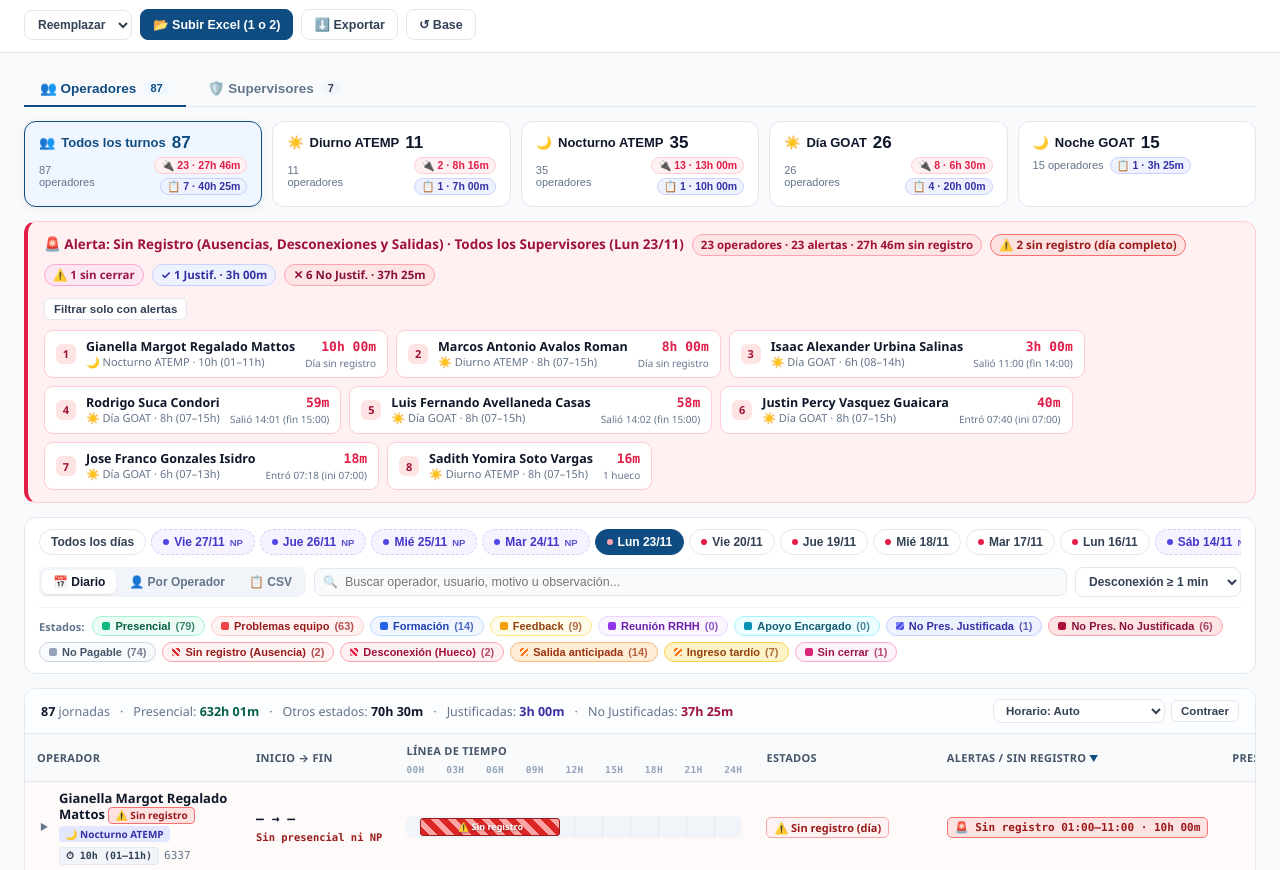
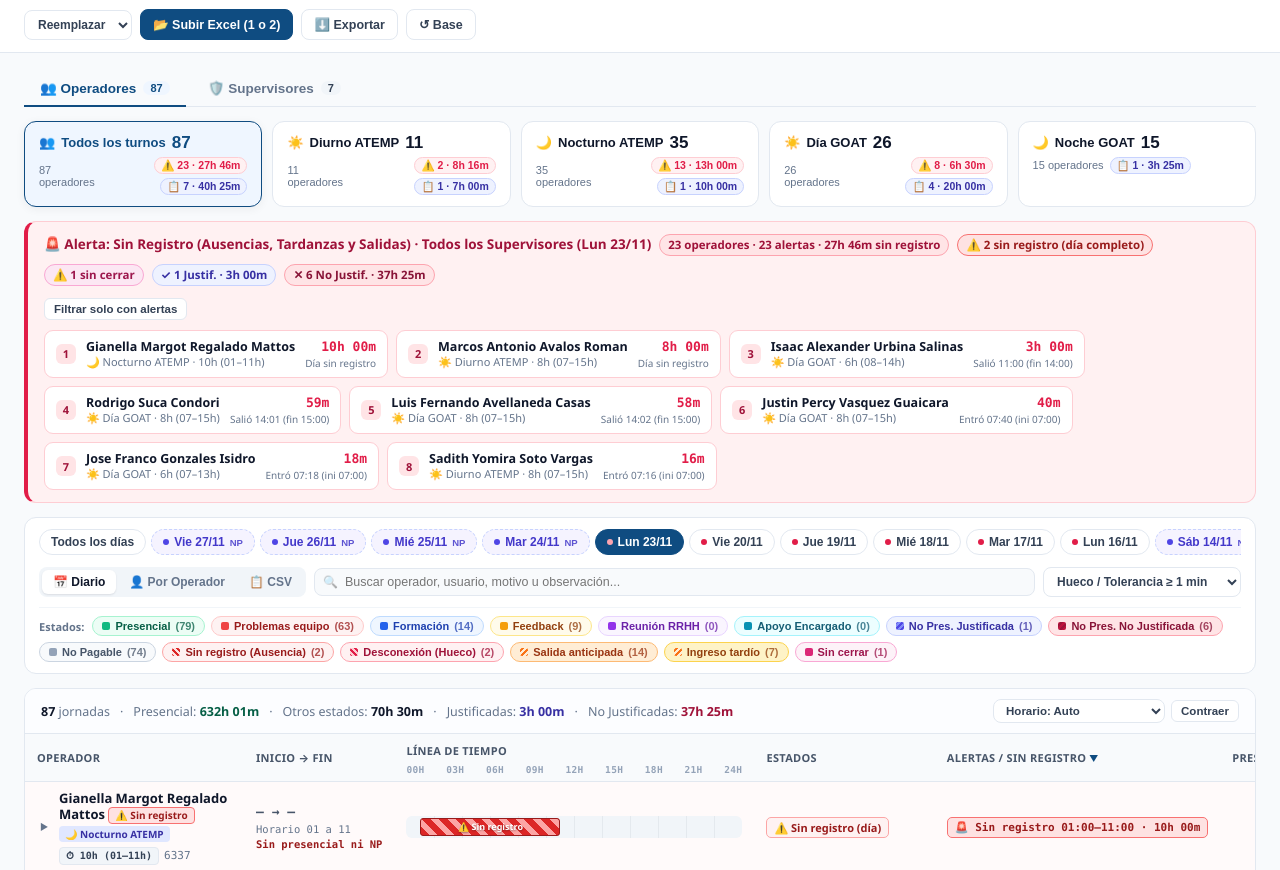
Before and after one commit to vicmanuel99-hub/control-horas-presenciales, a plain HTML site: page index.html in a window 1280 px wide. Shown: the part 58-928 px from the top of the page. Drawn offline with Linux system fonts and the light colour scheme.

Commit message:
Mostrar horario asignado debajo del logueo y quitar alertas de huecos internos (v7)

```diff
--- a/app.js
+++ b/app.js
@@ -265,13 +265,12 @@ function exportCSV() {
     'Fecha', 'Rol', 'Grupo', 'Horario Habitual', 'Usuario', 'Nombre', 'Inicio', 'Fin',
     'Presencial', 'Otros Estados', 'Detalle Estados',
     'No Pres. Justificadas', 'No Pres. No Justificadas', 'Recuperar H.', 'Detalle No Presencial',
-    'Alertas Sin Registro', 'Tiempo Sin Registro', 'Detalle Desconexiones / Salida Ant. / Tardío', 'Sin Cerrar'
+    'Alertas Sin Registro', 'Tiempo Sin Registro', 'Detalle Alertas (Ausencia / Salida Ant. / Tardío)', 'Sin Cerrar'
   ];
   const body = rows.map(d => {
     const det = [
       ...(d.unregAbsence ? [`Ausencia sin registro ${d.unregAbsence.startTime}-${d.unregAbsence.endTime} (${fmtHM(d.unregAbsence.durationMin)})`] : []),
       ...(d.lateEntry ? [`Ingreso tardío ${d.lateEntry.startTime}-${d.lateEntry.endTime} (${fmtHM(d.lateEntry.durationMin)})`] : []),
-      ...d.gaps.map(g => `Hueco ${g.startTime}-${g.endTime} (${fmtHM(g.durationMin)})`),
       ...(d.earlyExit ? [`Salida ant. ${d.earlyExit.startTime}-${d.earlyExit.endTime} (${fmtHM(d.earlyExit.durationMin)})`] : [])
     ].join(' | ');
     const npDet = d.npRecords.map(r => `${r.tipo} - ${r.motivo} ${r.startTimeStr}-${r.endTimeStr} (${fmtHM(r.durationMin)})`).join(' | ');
--- a/index.html
+++ b/index.html
@@ -5,7 +5,7 @@
   <meta name="viewport" content="width=device-width, initial-scale=1.0" />
   <title>Control de Horas Presenciales y Desconexiones</title>
   <script src="https://cdn.sheetjs.com/xlsx-0.20.2/package/dist/xlsx.full.min.js"></script>
-  <link rel="stylesheet" href="./styles.css?v=6" />
+  <link rel="stylesheet" href="./styles.css?v=7" />
 </head>
 <body>
   <div class="drop-overlay" id="drop-overlay">
@@ -153,11 +153,11 @@
           <input type="text" id="f-search" placeholder="Buscar operador, usuario, motivo u observación..." />
         </div>
 
-        <select class="select-clean" id="f-mingap" title="Duración mínima para contar como desconexión">
-          <option value="1" selected>Desconexión ≥ 1 min</option>
-          <option value="5">Desconexión ≥ 5 min</option>
-          <option value="15">Desconexión ≥ 15 min</option>
-          <option value="30">Desconexión ≥ 30 min</option>
+        <select class="select-clean" id="f-mingap" title="Duración mínima para pintar huecos y tolerancia de alertas">
+          <option value="1" selected>Hueco / Tolerancia ≥ 1 min</option>
+          <option value="5">Hueco / Tolerancia ≥ 5 min</option>
+          <option value="15">Hueco / Tolerancia ≥ 15 min</option>
+          <option value="30">Hueco / Tolerancia ≥ 30 min</option>
         </select>
 
         <button class="btn btn-xs" id="btn-clear" style="display:none;">✕ Limpiar filtros</button>
@@ -209,7 +209,7 @@
         <div class="board-head">
           <div class="board-summary" id="op-summary"></div>
           <select class="select-clean" id="f-op-sort" style="padding:4px 8px;font-size:11.5px;">
-            <option value="gaps">Más desconexiones primero</option>
+            <option value="gaps">Más alertas primero</option>
             <option value="np">Más horas no presenciales</option>
             <option value="nombre">Nombre (A–Z)</option>
             <option value="nonProd">Más incidencias primero</option>
@@ -267,8 +267,8 @@
     </section>
   </main>
 
-  <script src="./engine.js?v=6"></script>
-  <script src="./render.js?v=6"></script>
-  <script src="./app.js?v=6"></script>
+  <script src="./engine.js?v=7"></script>
+  <script src="./render.js?v=7"></script>
+  <script src="./app.js?v=7"></script>
 </body>
 </html>
--- a/render.js
+++ b/render.js
@@ -88,10 +88,8 @@ function recompute() {
     const c = critMap.get(dr.opKey);
     c.gapMin += dr.alertMin;
     c.gapCount += dr.alertCount;
-    c.holeCount += dr.gapCount;
     if (dr.isUnregisteredDay) { c.unregCount++; c.lastTag = 'Día sin registro'; }
     else if (dr.earlyExit) { c.earlyCount++; c.lastTag = `Salió ${dr.earlyExit.startTime} (fin ${dr.earlyExit.endTime})`; }
-    else if (dr.gapCount > 0) { c.lastTag = `${dr.gapCount} hueco${dr.gapCount === 1 ? '' : 's'}`; }
     else if (dr.lateEntry) { c.lateCount++; c.lastTag = `Entró ${dr.lateEntry.endTime} (ini ${dr.lateEntry.startTime})`; }
     c.days.add(dr.fecha);
   }
@@ -222,7 +220,7 @@ function renderGroups() {
     const st = groupStats[g.id] || { ops: new Set(), gapOps: new Set(), gapMin: 0, npOps: new Set(), npMin: 0 };
     const isAct = cur === g.id;
     const pills = [];
-    if (st.gapOps.size > 0) pills.push(`<span class="group-alert-dot" title="Desconexiones sin registro">🔌 ${st.gapOps.size} · ${fmtHM(st.gapMin)}</span>`);
+    if (st.gapOps.size > 0) pills.push(`<span class="group-alert-dot" title="Alertas sin registro (Ausencias, Tardanzas, Salidas)">⚠️ ${st.gapOps.size} · ${fmtHM(st.gapMin)}</span>`);
     if (st.npOps.size > 0) pills.push(`<span class="group-np-dot" title="Registros No Presenciales (Justificadas / Faltas)">📋 ${st.npOps.size} · ${fmtHM(st.npMin)}</span>`);
     return `
       <button class="group-tab ${isAct ? 'active' : ''}" data-group="${g.id}"
@@ -268,7 +266,7 @@ function renderAlertPanel() {
       <div class="alert-panel ok-panel">
         <div class="alert-head">
           <div class="alert-title">
-            <span>✅ Todo registrado (sin ausencias ni desconexiones sin registro) en ${escapeHtml(groupLabel)} (${escapeHtml(dayLabel)})</span>
+            <span>✅ Todo registrado (sin ausencias, tardanzas ni salidas anticipadas sin registro) en ${escapeHtml(groupLabel)} (${escapeHtml(dayLabel)})</span>
             ${npSummaryPills}
           </div>
         </div>
@@ -297,7 +295,7 @@ function renderAlertPanel() {
     <div class="alert-panel">
       <div class="alert-head">
         <div class="alert-title">
-          <span>🚨 Alerta: Sin Registro (Ausencias, Desconexiones y Salidas) · ${escapeHtml(groupLabel)} (${escapeHtml(dayLabel)})</span>
+          <span>🚨 Alerta: Sin Registro (Ausencias, Tardanzas y Salidas) · ${escapeHtml(groupLabel)} (${escapeHtml(dayLabel)})</span>
           ${criticalOps.length ? `<span class="alert-kpi-pill">${criticalOps.length} ${criticalOps.length === 1 ? personSingular : personPlural} · ${totalGaps} alerta${totalGaps === 1 ? '' : 's'} · ${fmtHM(totalGapMin)} sin registro</span>` : ''}
           ${unregRows.length ? `<span class="alert-kpi-pill" data-quick-state="SIN_REGISTRO" style="cursor:pointer;background:#fee2e2;color:#991b1b;border-color:#f87171;" title="Clic para filtrar solo ausencias sin registro">⚠️ ${unregRows.length} sin registro (día completo)</span>` : ''}
           ${openCount > 0 ? `<span class="alert-kpi-pill open-pill">⚠️ ${openCount} sin cerrar</span>` : ''}
@@ -445,9 +443,6 @@ function buildGapsCell(dr) {
   if (dr.lateEntry) {
     pills.push(`<span class="gap-pill late-pill" title="Ingreso tardío respecto a su horario habitual ${escapeHtml(dr.sched.label)}">⏰ Tardío ${dr.lateEntry.startTime}–${dr.lateEntry.endTime} · ${fmtHM(dr.lateEntry.durationMin)}</span>`);
   }
-  for (const g of dr.gaps) {
-    pills.push(`<span class="gap-pill">🔌 Hueco ${g.startTime}–${g.endTime} · ${fmtHM(g.durationMin)}</span>`);
-  }
   if (dr.earlyExit) {
     pills.push(`<span class="gap-pill early-pill" title="Se desconectó antes de su hora de salida habitual ${escapeHtml(dr.sched.label)} sin registro posterior">🚪 Salió ${dr.earlyExit.startTime} (fin ${dr.earlyExit.endTime}) · ${fmtHM(dr.earlyExit.durationMin)}</span>`);
   }
@@ -565,8 +560,7 @@ function renderDailyView() {
       : (dr.onlyNoPresencial
         ? `<span class="np-tag-inline ${dr.npJustMin > 0 && dr.npNoJustMin === 0 ? 'np-tag-just' : 'np-tag-nojust'}">${dr.isPresencialDate ? 'Ausente' : 'Solo NP'}</span>`
         : '');
-    const timeSubLines = [];
-    if (dr.hasPrePost) timeSubLines.push(`<div class="time-sub">Log ${escapeHtml(dr.logStartTime)}–${escapeHtml(dr.logEndTime || '…')}</div>`);
+    const timeSubLines = [`<div class="time-sub">Horario ${escapeHtml(formatSchedRange(dr.sched))}</div>`];
     if (dr.npTimeRange) timeSubLines.push(`<div class="time-sub" style="color:#4338ca;font-weight:700;">NP ${escapeHtml(dr.npTimeRange)}</div>`);
     if (dr.onlyNoPresencial) timeSubLines.push(`<div class="time-sub" style="color:${dr.npJustMin > 0 && dr.npNoJustMin === 0 ? '#4338ca' : '#9f1239'};">${dr.isPresencialDate ? 'Sin conexión en sede' : 'Solo registro NP'}</div>`);
     if (dr.isUnregisteredDay) timeSubLines.push(`<div class="time-sub" style="color:#991b1b;font-weight:700;">Sin presencial ni NP</div>`);
@@ -588,7 +582,7 @@ function renderDailyView() {
           </div>
         </td>
         <td class="time-cell">
-          <div class="time-main" style="${dr.onlyNoPresencial ? 'color:#475569;' : ''}">${escapeHtml(dr.startTime)} → ${endHtml}</div>
+          <div class="time-main" style="${dr.onlyNoPresencial || dr.isUnregisteredDay ? 'color:#475569;' : ''}">${escapeHtml(dr.startTime)} → ${endHtml}</div>
           ${timeSubLines.join('')}
         </td>
         <td>${buildTimeline(dr, activeRange)}</td>
@@ -636,6 +630,7 @@ function renderOpView() {
           </td>
           <td class="time-cell">
             <div class="time-main" style="${dr.onlyNoPresencial || dr.isUnregisteredDay ? 'color:#475569;' : ''}">${escapeHtml(dr.startTime)} → ${endHtml}</div>
+            <div class="time-sub">Horario ${escapeHtml(formatSchedRange(dr.sched))}</div>
             ${dr.npTimeRange ? `<div class="time-sub" style="color:#4338ca;font-weight:700;">NP ${escapeHtml(dr.npTimeRange)}</div>` : ''}
             ${dr.isUnregisteredDay ? `<div class="time-sub" style="color:#991b1b;font-weight:700;">Sin presencial ni NP</div>` : ''}
           </td>
@@ -662,7 +657,7 @@ function renderOpView() {
             <span style="color:#065f46;font-weight:700;">Presencial: ${fmtHM(op.prodMin)}</span>
             ${op.npJustMin > 0 ? `<span class="np-tag-inline np-tag-just">✓ Justif: ${fmtHM(op.npJustMin)}</span>` : ''}
             ${op.npNoJustMin > 0 ? `<span class="np-tag-inline np-tag-nojust">✕ No Just: ${fmtHM(op.npNoJustMin)}</span>` : ''}
-            ${op.gapCount > 0 ? `<span class="gap-pill">🔌 ${op.gapCount} · ${fmtHM(op.gapMin)}</span>` : ''}
+            ${op.gapCount > 0 ? `<span class="gap-pill">⚠️ ${op.gapCount} · ${fmtHM(op.gapMin)}</span>` : ''}
           </div>
         </div>
         <div class="table-scroll">
```
